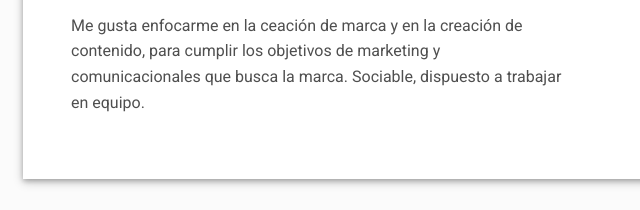
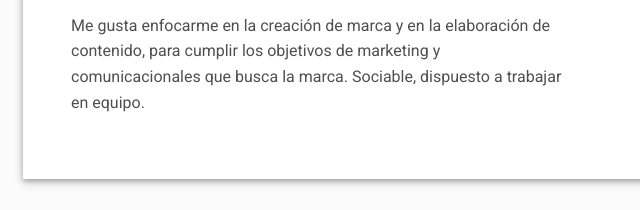
Before and after one commit to Miguel-ParcoFolgore/portafolio-miguel-Hernandez, a plain HTML site: page index.html in a window 1280 px wide. Shown: the part 876-1086 px from the top of the page, 59-699 px from the left. Drawn offline with Linux system fonts and the light colour scheme.

Commit message:
corrección Sobre mí

```diff
--- a/index.html
+++ b/index.html
@@ -129,7 +129,7 @@
                                      <strong>Publicista</strong> con conocimientos en <strong>Marketing</strong> y tendencias al marketing Digital,
                                      enfocado en la creación de contenido, con conocimiento de herramientas de diseño y de analiticas web.
                                 </p>
-                                <p>Me gusta enfocarme en la ceación de marca y en la creación de contenido,
+                                <p>Me gusta enfocarme en la creación de marca y en la elaboración de contenido,
                                      para cumplir los objetivos de marketing y comunicacionales que busca la marca.
 
                                     Sociable, dispuesto a trabajar en equipo.
```
